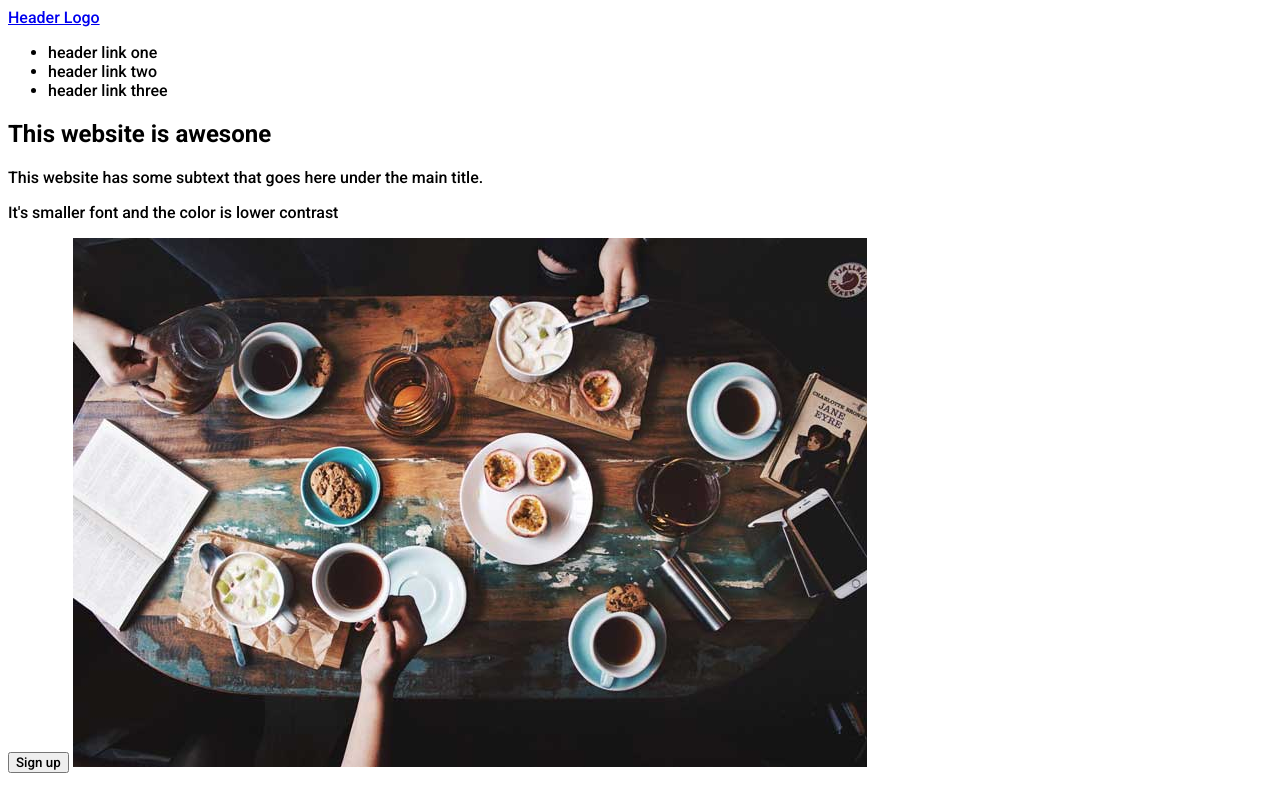
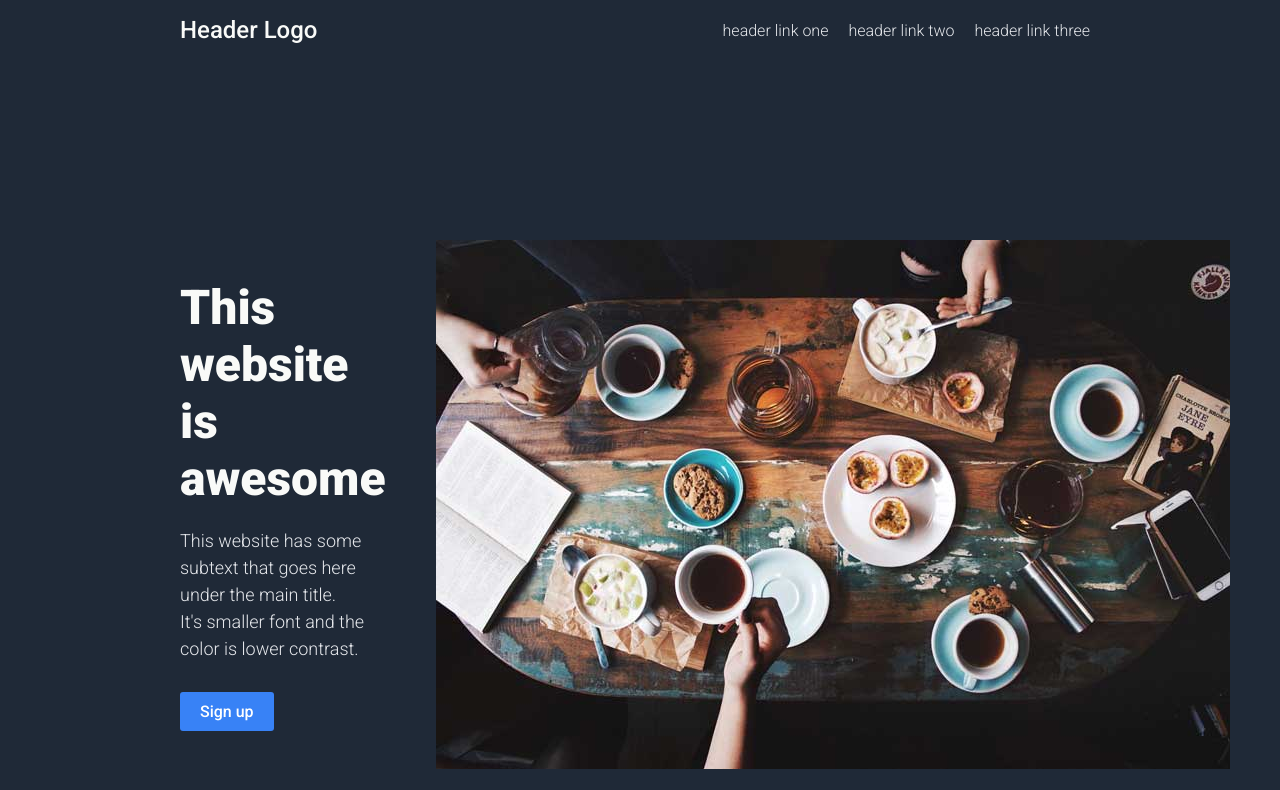
Before and after one commit to psmacabulos/landing-page, a plain HTML site: page index.html in a window 1280 px wide. Shown: the top 790 px of the page. Drawn offline with Linux system fonts and the light colour scheme.

Commit message:
Apply styling to Hero section.

```diff
--- a/index.html
+++ b/index.html
@@ -9,22 +9,24 @@
   </head>
   <body>
     <header>
-      <a href="#">Header Logo</a>
+      <a class="logo" href="#">Header Logo</a>
       <nav>
         <ul>
-          <li><a href="#"></a>header link one</li>
-          <li><a href="#"></a>header link two</li>
-          <li><a href="#"></a>header link three</li>
+          <li><a href="#">header link one</a></li>
+          <li><a href="#">header link two</a></li>
+          <li><a href="#">header link three</a></li>
         </ul>
       </nav>
     </header>
 
     <main>
         <section class="hero">
-            <h1>This website is awesone</h1>
-            <p>This website has some subtext that goes here under the main title.</p>
-            <p>It's smaller font and the color is lower contrast</p>
-            <button>Sign up</button>
+            <div class="hero-text">
+                <h1>This website is awesome</h1>
+                <p>This website has some subtext that goes here under the main title.</p>
+                <p>It's smaller font and the color is lower contrast.</p>
+                <button>Sign up</button>
+            </div>
 
             <img src="./hero-coffee.jpg" alt="" srcset="">
         </section>
--- a/style.css
+++ b/style.css
@@ -1,5 +1,90 @@
 @import url('https://fonts.googleapis.com/css2?family=Roboto:wght@100;300;500;700;900&display=swap');
 
 * {
-    font-family: 'Roboto', sans-serif;
+  margin: 0;
+  padding: 0;
+  font-family: 'Roboto', sans-serif;
+  font-weight: 300;
 }
+
+header,
+footer {
+  background-color: #1f2937;
+  display: flex;
+  justify-content: space-between;
+  align-items: center;
+  height: 60px;
+}
+
+header {
+  padding: 0 calc(180rem / 16);
+  position: sticky;
+  top: 0;
+}
+
+a.logo {
+  color: #f9faf8;
+  font-size: 24px;
+  font-weight: 500;
+}
+
+nav ul {
+  margin: 0;
+  padding: 0;
+  list-style-type: none;
+  display: flex;
+}
+
+nav ul li {
+  margin: 10px;
+}
+a {
+  text-decoration: none;
+  color: #fff;
+}
+
+li a {
+  color: #e5e7eb;
+}
+
+/* hero section */
+
+section.hero {
+  background-color: #1f2937;
+  display: flex;
+  justify-content: space-between;
+  align-items: center;
+  gap: 50px;
+  padding: 180px;
+}
+
+.hero-text {
+  flex: 1;
+}
+
+.hero img {
+  flex: 1;
+}
+h1 {
+  font-size: 48px;
+  font-weight: 900;
+  color: #f9faf8;
+  margin-bottom: 20px;
+}
+
+section.hero p {
+  color: #e5e7eb;
+  font-size: 18px;
+  line-height: 1.5;
+}
+
+button {
+  margin-top: 30px;
+  background-color: #3882f6;
+  color: #fff;
+  padding: 10px 20px;
+  border: none;
+  border-radius: 3px;
+  font-size: 16px;
+  font-weight: 500;
+}
```
